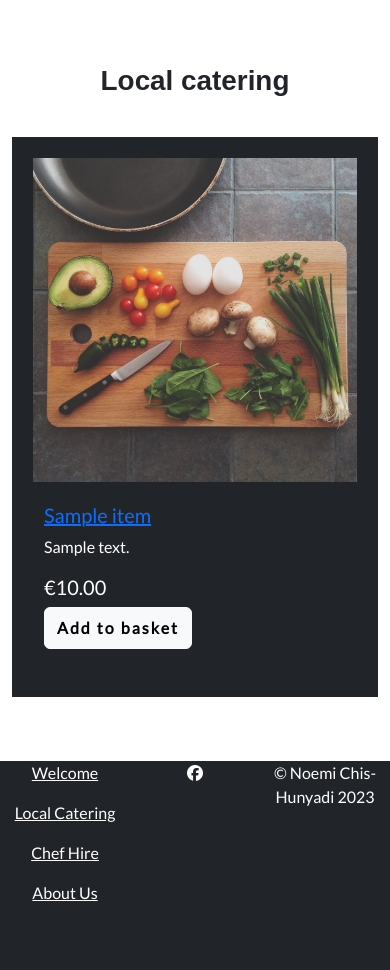
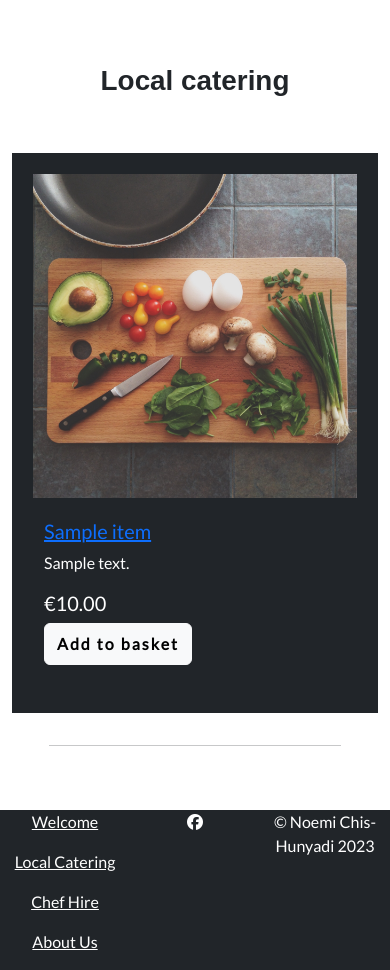
Before and after one commit to noemichis/devil-on-pans, a Django app: page /catering/ in a window 390 px wide. Shown: the part 128-1098 px from the top of the page. Before the commit the page ends 1029 px from the top, so only its background shows below. Run offline with Django 3.2, Linux system fonts and the light colour scheme; tables that the repository leaves empty hold one stand-in row (values such as "Sample post"); some libraries are stand-ins or nearby versions; some web fonts are replaced.

Commit message:
Create hr rule for catering items for all screens

```diff
--- a/catering/templates/items/items.html
+++ b/catering/templates/items/items.html
@@ -20,7 +20,7 @@
   <div class="row">
     {% if items %}
     {% for item in items %}
-    <div class="col-sm-6 col-md-6 col-lg-4 col-xl-3 mx-auto mb-3">
+    <div class="col-sm-6 col-md-6 col-lg-4 col-xl-3 mx-auto my-3">
       <div class="card h-100 rounded-0 border-0 bg-dark text-white p-3 mb-3">
         <img src="../../../media/background.jpg" class="card-img-top rounded-0 border border-5 border-dark" alt="#">
         <div class="card-body">
@@ -33,6 +33,26 @@
         </div>
       </div>
     </div>
+    {% if forloop.counter|divisibleby:1 %}
+    <div class="col-12 d-sm-none">
+      <hr class="mx-auto text-dark">
+    </div>
+    {% endif %}
+    {% if forloop.counter|divisibleby:2 %}
+    <div class="col-12 d-none d-sm-block d-md-block d-lg-none">
+      <hr class="mx-auto text-dark">
+    </div>
+    {% endif %}
+    {% if forloop.counter|divisibleby:3 %}
+    <div class="col-12 d-none d-lg-block d-xl-none">
+      <hr class="mx-auto text-dark">
+    </div>
+    {% endif %}
+    {% if forloop.counter|divisibleby:4 %}
+    <div class="col-12 d-none d-xl-block">
+      <hr class="mx-auto text-dark">
+    </div>
+    {% endif %}
     {% endfor %}
     {% endif %}
   </div>
```
